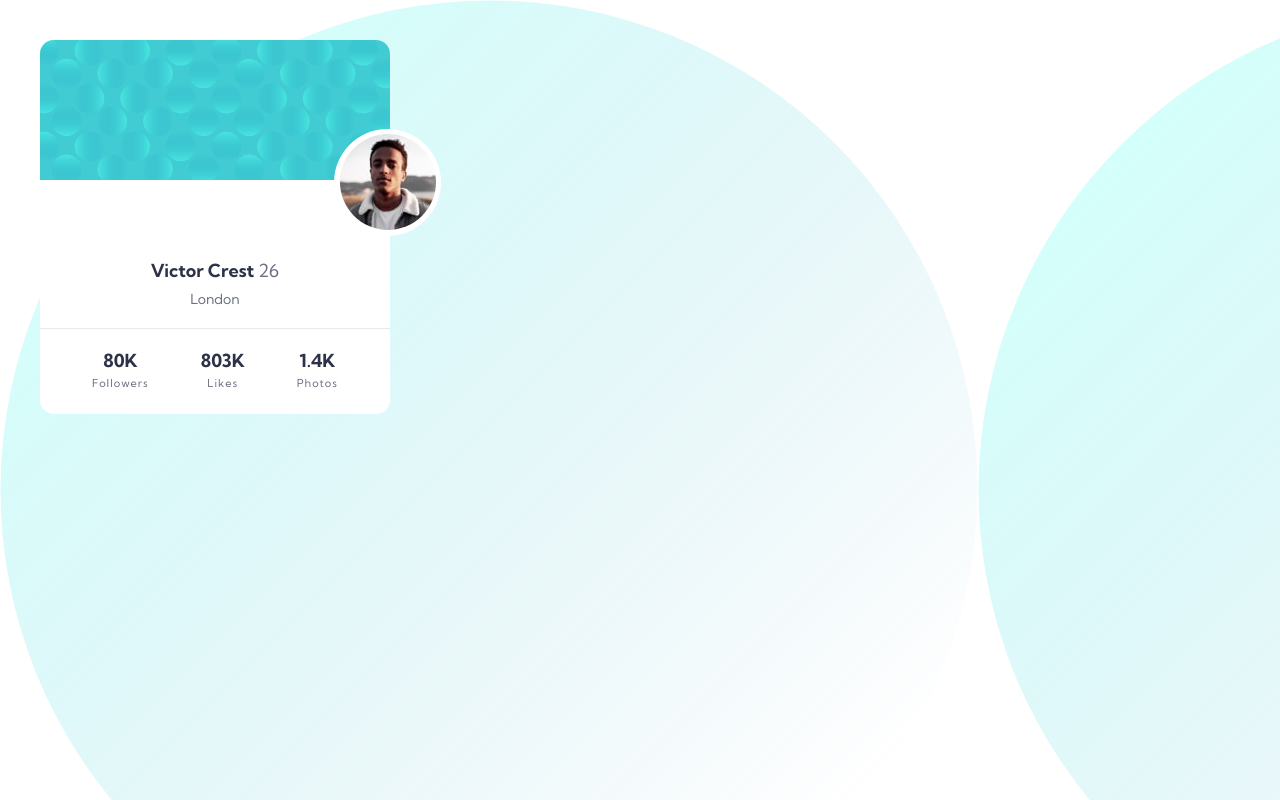
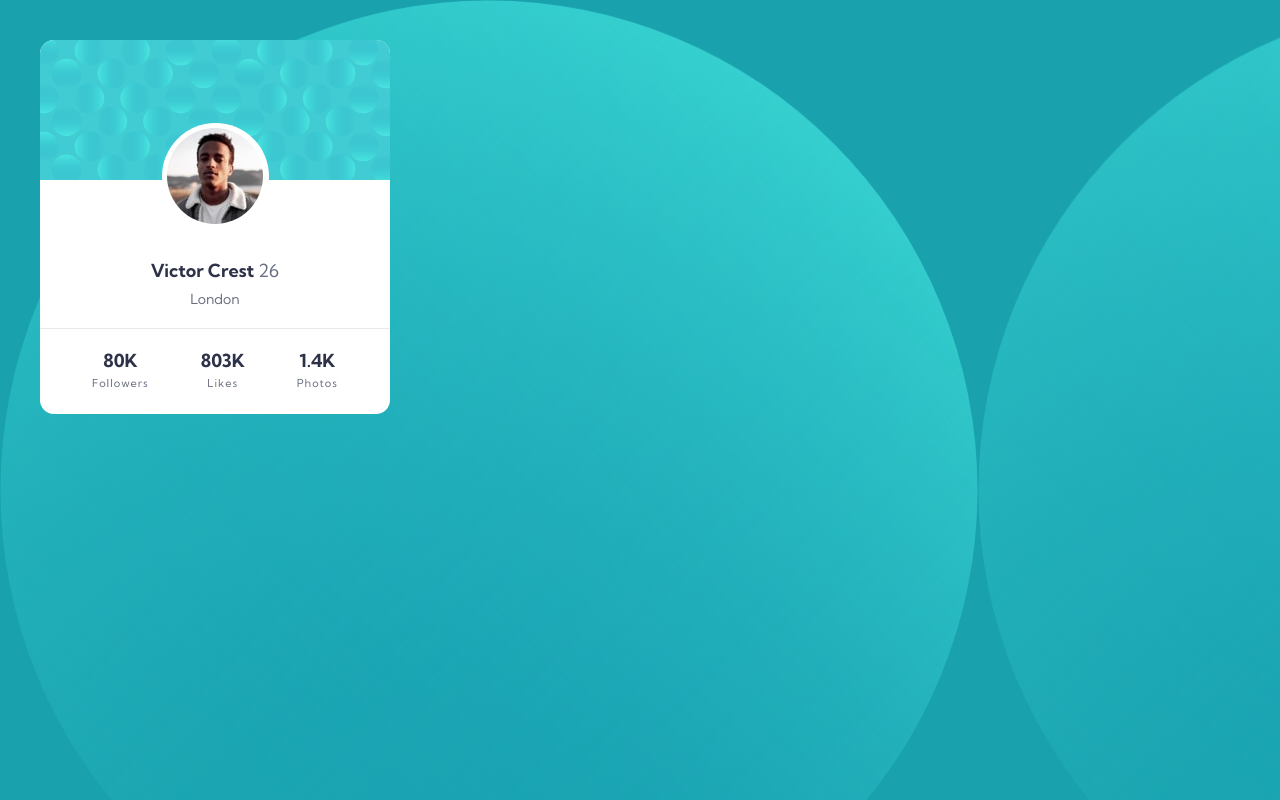
Before and after one commit to lrobertoborges/profile-card-component, a plain HTML site: page index.html in a window 1280 px wide. Drawn offline with Linux system fonts and the light colour scheme.

Commit message:
'atualização do background'

```diff
--- a/style.css
+++ b/style.css
@@ -10,7 +10,8 @@
 }
 
 body{
-    background-image: url(./images/bg-pattern-bottom.svg);
+    background-color: hsl(185, 75%, 39%);
+    background-image: url(./images/bg-pattern-bottom.svg), url(./images/bg-pattern-top.svg);
 }
 
 #container{
@@ -27,13 +28,20 @@ body{
     border-radius: 14px 14px 0 0;
 }
 
+#content{
+    display: flex;
+    flex-direction: column;
+    align-items: center;
+    justify-content: center;
+}
+
 #white-elipse{
     width: 107px;
     height: 107px;
     background-color: #ffffff;
     border-radius: 50%;
     position: absolute;
-    margin: -130px 23%;
+    margin-top: -140px;
 }
 
 #elipse img{
```
